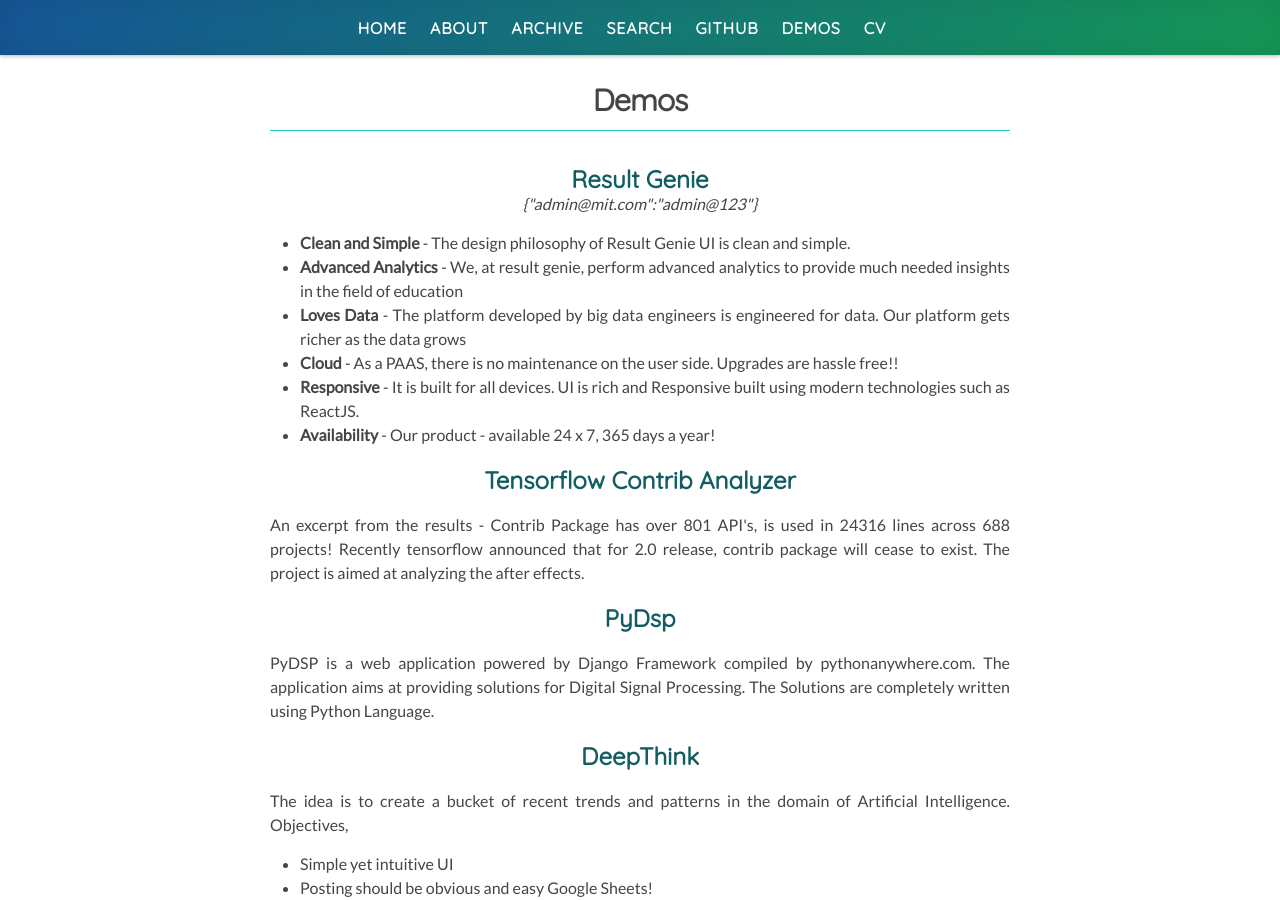
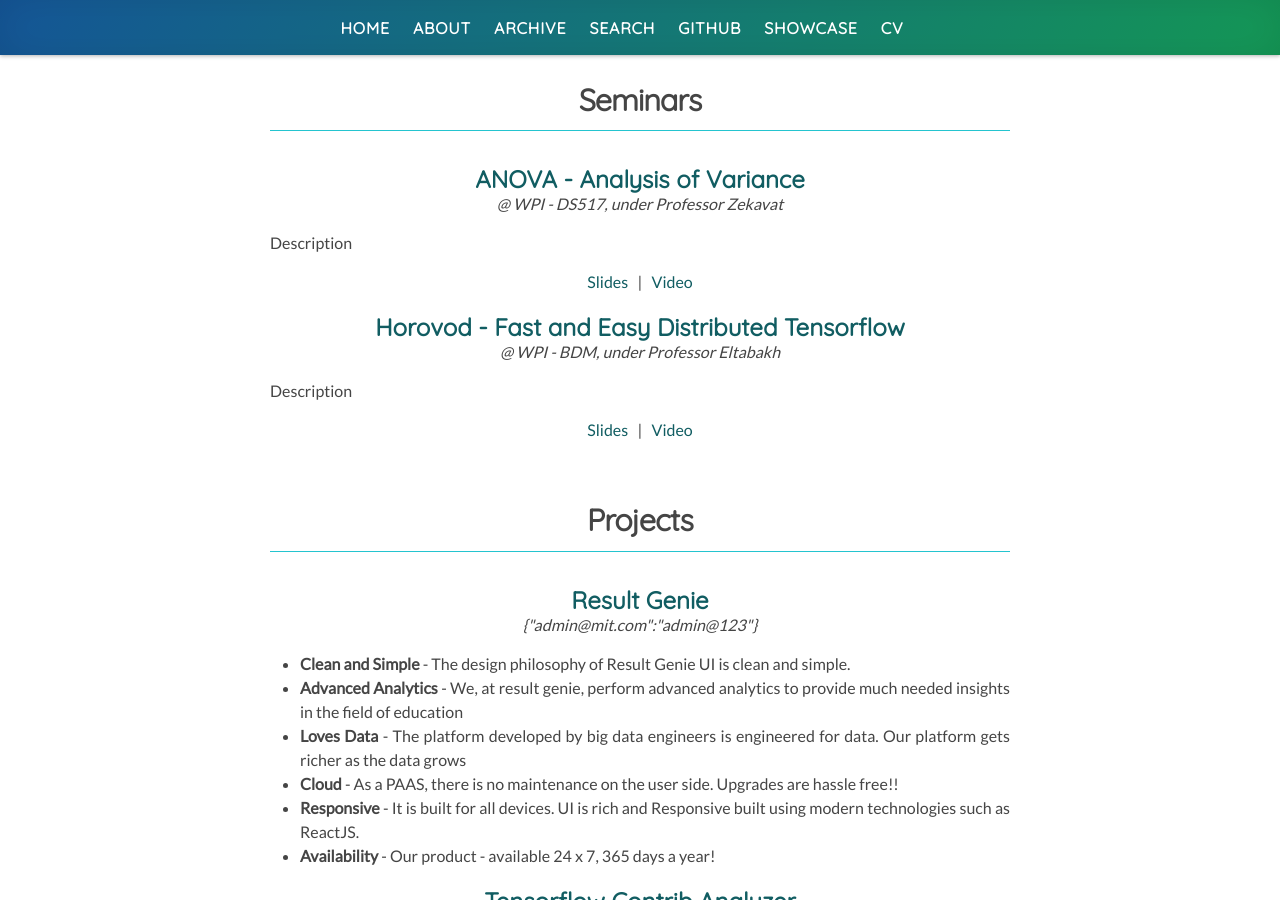
Before and after one commit to kingspp/kingspp.github.io, a Jekyll site: the page built from demos.html, in a window 1280 px wide and 900 px high. Built offline with Jekyll 4.4.1, drawn with Linux system fonts in a browser that asks for light colours; nearby versions of some CDN libraries.

Commit message:
showcase layout

```diff
--- a/_config.yml
+++ b/_config.yml
@@ -24,8 +24,8 @@
   - name:         GitHub
     url:          http://github.com/kingspp
     external:     true
-  - name:         Demos
-    url:          /demos
+  - name:         Showcase
+    url:          /showcase
     external:     false
   - name:         CV
     url:          /cv
--- a/demos.html
+++ b/demos.html
@@ -1,39 +1,93 @@
 ---
-layout: page
-title: Demos
+layout: default
+title: Showcase
 subtitle: Do something you like.
-permalink: /demos/
+permalink: /showcase/
 ---
-
+<div class="post">
+    <article class="post-content">
         <div class="home">
             <div>
+                <header class="post-header">
+                    <h1 class="post-title">Seminars</h1>
+                </header>
+                <div>
+                    <h2 style="color:#115d62">ANOVA - Analysis of Variance</h2>
+                    <div style="text-align:center; margin-top:-20px"><p><i>@ WPI - DS517, under Professor Zekavat</i>
+                    </p></div>
+                    <div>
+                        <p>Description</p>
+
+                    </div>
+                    <div style="text-align:center;"><p><a
+                            href="https://docs.google.com/presentation/d/1jIVMpbAQTsYPNT9pLOW98p46n2B7FhFEQOgte0Sqv00"
+                            target="_blank">Slides</a> &nbsp;&nbsp;|&nbsp;&nbsp;
+                        <a href="https://www.youtube.com/watch?v=kAfUe5e3_Nk" target="_blank">Video</a></p></div>
+                </div>
+                <div>
+                    <h2 style="color:#115d62">Horovod - Fast and Easy Distributed Tensorflow</h2>
+                    <div style="text-align:center; margin-top:-20px"><p><i>@ WPI - BDM, under Professor Eltabakh</i></p>
+                    </div>
+                    <div>
+                        <p>Description</p>
+
+                    </div>
+                    <div style="text-align:center;"><p><a
+                            href="https://docs.google.com/presentation/d/1TEg3JbN4RteMXXWaOZsuGO91zYTzpU17HIWPylqXjbM"
+                            target="_blank">Slides</a> &nbsp;&nbsp;|&nbsp;&nbsp;
+                        <a href="https://www.youtube.com/watch?v=6mE6zCRIBCc" target="_blank">Video</a></p></div>
+                </div>
+            </div>
+            <br/>
+            <br/>
+            <div>
+                <header class="post-header">
+                    <h1 class="post-title">Projects</h1>
+                </header>
                 <h2><a href="http://104.251.210.60:3000/?demo" target="_blank">Result Genie</a></h2>
                 <div style="text-align:center; margin-top:-20px"><p><i>{"admin@mit.com":"admin@123"}</i></p></div>
                 <div>
                     <ul>
                         <li><b>Clean and Simple</b> - The design philosophy of Result Genie UI is clean and simple.</li>
-				<li><b>Advanced Analytics</b> - We, at result genie, perform advanced analytics to provide much needed insights in the field of education</li>
-				<li><b>Loves Data</b> - The platform developed by big data engineers is engineered for data. Our platform gets richer as the data grows</li>
-				<li><b>Cloud </b> - As a PAAS, there is no maintenance on the user side. Upgrades are hassle free!!</li>
-				<li><b>Responsive </b> - It is built for all devices. UI is rich and Responsive built using modern technologies such as ReactJS.</li>
+                        <li><b>Advanced Analytics</b> - We, at result genie, perform advanced analytics to provide much
+                            needed
+                            insights in the field of education
+                        </li>
+                        <li><b>Loves Data</b> - The platform developed by big data engineers is engineered for data. Our
+                            platform gets richer as the data grows
+                        </li>
+                        <li><b>Cloud </b> - As a PAAS, there is no maintenance on the user side. Upgrades are hassle
+                            free!!
+                        </li>
+                        <li><b>Responsive </b> - It is built for all devices. UI is rich and Responsive built using
+                            modern
+                            technologies such as ReactJS.
+                        </li>
                         <li><b>Availability </b> - Our product - available 24 x 7, 365 days a year!</li>
                     </ul>
 
                 </div>
-        <h2><a href="https://tf-contrib-analyzer.herokuapp.com" target="_blank">Tensorflow Contrib Analyzer</a></h2>
+                <h2><a href="https://tf-contrib-analyzer.herokuapp.com" target="_blank">Tensorflow Contrib Analyzer</a>
+                </h2>
                 <div>
-            <p>An excerpt from the results - Contrib Package has over 801 API's, is used in 24316 lines across 688
-                projects! Recently tensorflow announced that for 2.0 release, contrib package will cease to exist. The
+                    <p>An excerpt from the results - Contrib Package has over 801 API's, is used in 24316 lines across
+                        688
+                        projects! Recently tensorflow announced that for 2.0 release, contrib package will cease to
+                        exist. The
                         project is aimed at analyzing the after effects.</p>
                 </div>
                 <h2><a href="https://pydsp.herokuapp.com" target="_blank">PyDsp</a></h2>
-        <div><p>PyDSP is a web application powered by Django Framework compiled by pythonanywhere.com. The application
-            aims at providing solutions for Digital Signal Processing. The Solutions are completely written using Python
+                <div><p>PyDSP is a web application powered by Django Framework compiled by pythonanywhere.com. The
+                    application
+                    aims at providing solutions for Digital Signal Processing. The Solutions are completely written
+                    using Python
                     Language.</p></div>
 
                 <h2><a href="https://kingspp.github.io/deepthink/" target="_blank">DeepThink</a></h2>
                 <div>
-            <p>The idea is to create a bucket of recent trends and patterns in the domain of Artificial Intelligence. Objectives,</p>
+                    <p>The idea is to create a bucket of recent trends and patterns in the domain of Artificial
+                        Intelligence.
+                        Objectives,</p>
                     <ul>
                         <li>Simple yet intuitive UI</li>
                         <li>Posting should be obvious and easy Google Sheets!</li>
@@ -41,20 +95,30 @@
                     </ul>
                 </div>
                 <h2><a href="http://tfplay.herokuapp.com/" target="_blank">Tensorflow Playground</a></h2>
-        <div style="text-align:center; margin-top:-20px"><p><i>{"admin":"admin@123" | "user":"user@123"}</i></p></div>
+                <div style="text-align:center; margin-top:-20px"><p><i>{"admin":"admin@123" | "user":"user@123"}</i></p>
+                </div>
                 <div><p>A tensorflow playground with support for online-execution of Tensoflow Programs. Comes with an
                     integrated Data File/Python Scripts and Checkpoint Manager</p></div>
                 <h2><a href="https://piscope.herokuapp.com/" target="_blank">PiScope</a></h2>
-        <div><p>The main objective of the project is to decrease the complexity of the apparatus required for analyzing
+                <div><p>The main objective of the project is to decrease the complexity of the apparatus required for
+                    analyzing
                     the signals. Ultimately it should be a single product which offers complete package.</p></div>
                 <h2><a href="https://mahadasara.herokuapp.com/" target="_blank">Mahadasara 2k15</a></h2>
                 <div><p>
-			A neat-ui for MIT college event - "Mahadasara". As a technical program manager my role is to design, develop and deploy the infrastructure.
+                    A neat-ui for MIT college event - "Mahadasara". As a technical program manager my role is to design,
+                    develop
+                    and deploy the infrastructure.
                     It includes registration for Marathon, program management with live updates along with countdown.
                 </p></div>
                 <h2><a href="https://documat.herokuapp.com/" target="_blank">DocuMat</a></h2>
                 <div><p>
-			Formatting is always a pain! How about an automated formatter to format your paper to conference styles (IEEE)? Documat - The name "Docu" - Document and "Mat"- Format helps to ease the formatting issue of papers.
+                    Formatting is always a pain! How about an automated formatter to format your paper to conference
+                    styles
+                    (IEEE)? Documat - The name "Docu" - Document and "Mat"- Format helps to ease the formatting issue of
+                    papers.
                 </p></div>
             </div>
         </div>
+    </article>
+
+</div>
```
Also changed, not shown: assets/timeline.json (+21 -0 lines). Lines whose indentation alone changed are shown as unchanged.
